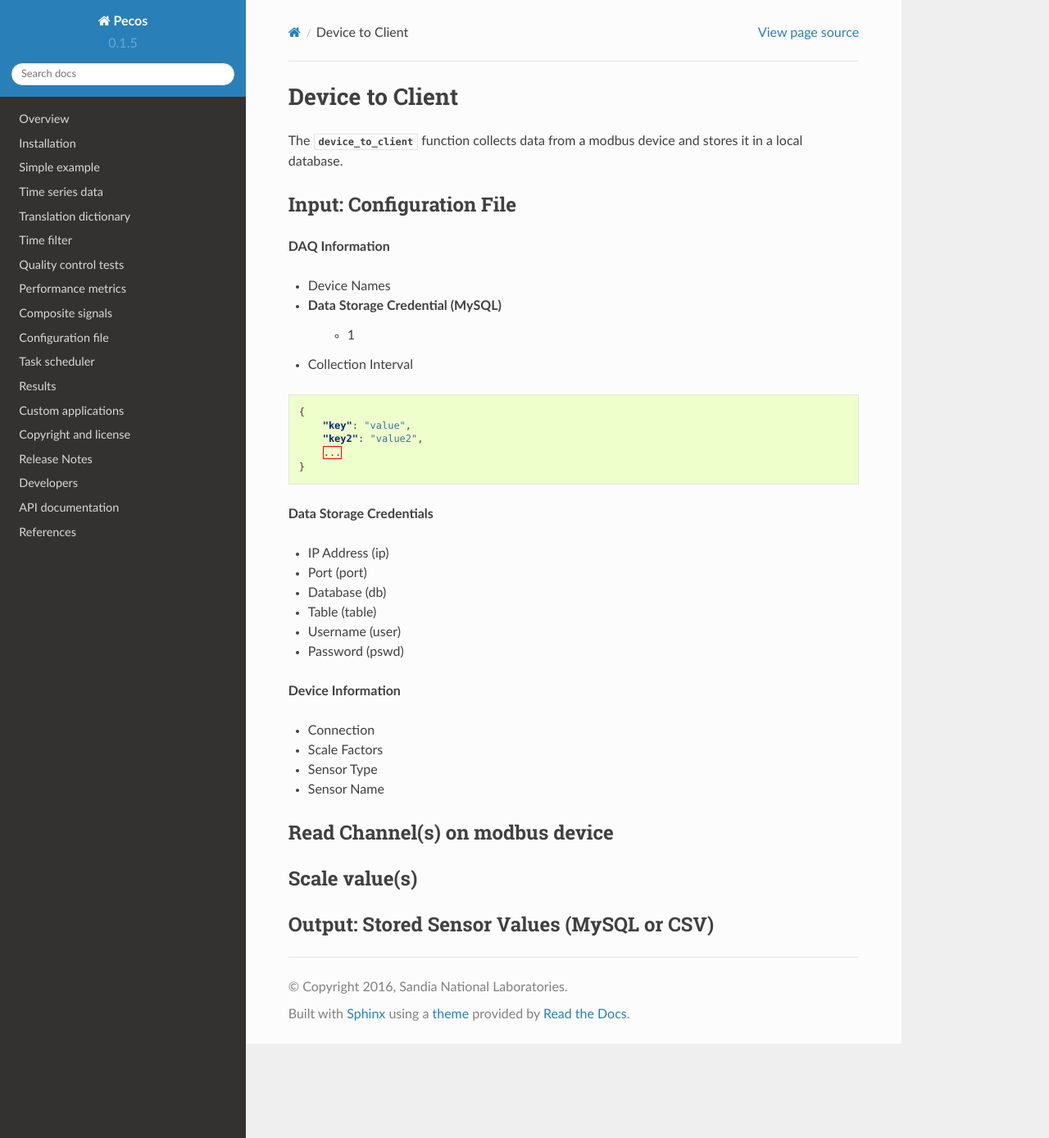
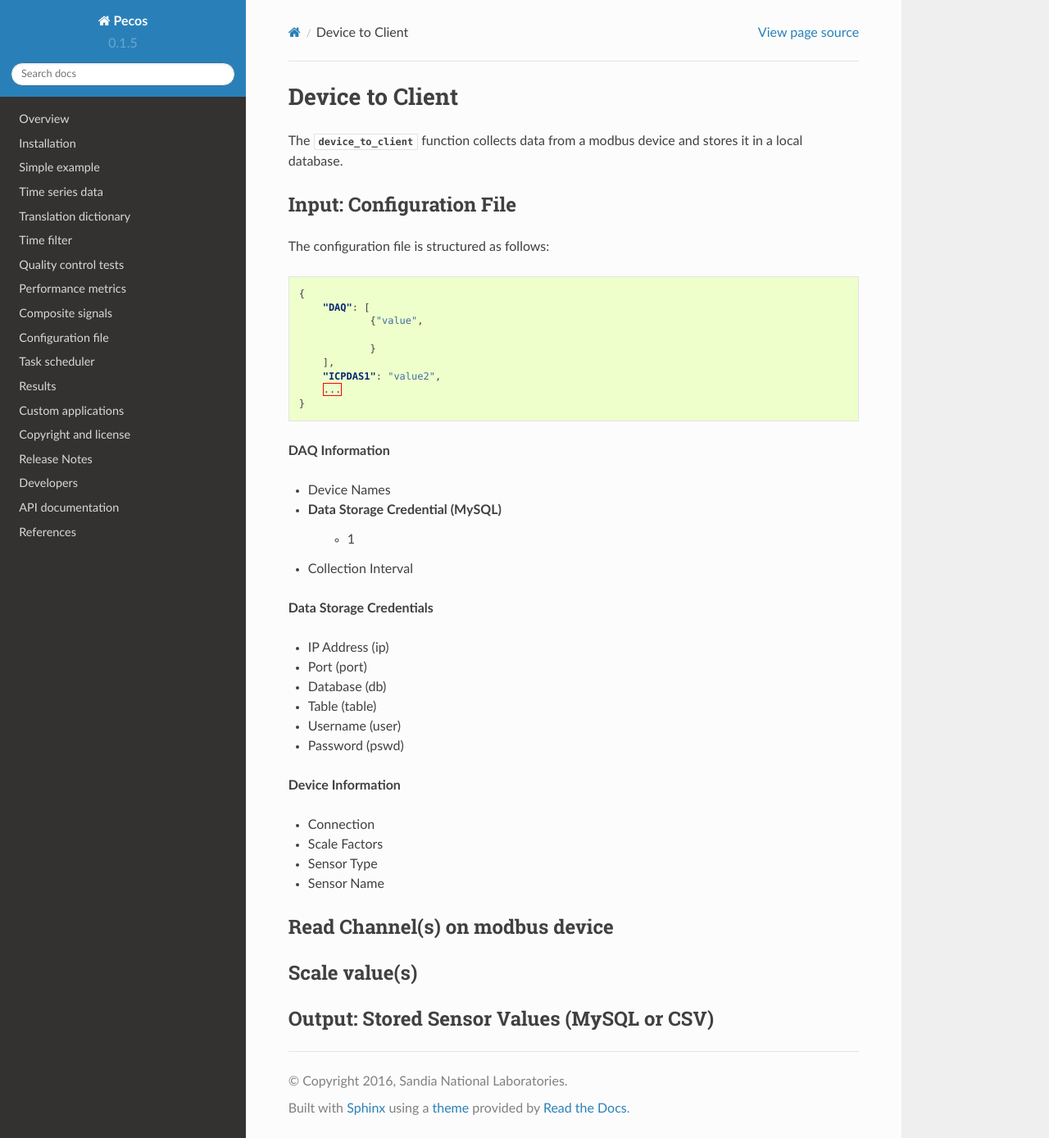
Before and after one commit to sjanzou/pecos, a Sphinx documentation site: the page built from documentation/devicetoclient.rst, in a window 1280 px wide and 1388 px high. Shown: the whole window at 82% size. Built offline with Sphinx 7.4.7 and the Read the Docs theme 2.0.0, drawn with Linux system fonts in a browser that asks for light colours.

Commit message:
add devicetoclient

```diff
--- a/documentation/devicetoclient.rst
+++ b/documentation/devicetoclient.rst
@@ -7,6 +7,21 @@ database.
 Input: Configuration File
 -----------------------------
 
+The configuration file is structured as follows:
+
+.. code-block:: json
+
+    {
+        "DAQ": [
+        	{"value",
+
+        	}
+        ],
+        "ICPDAS1": "value2",
+        ...
+    }
+
+
 **DAQ Information**
 
 * Device Names
@@ -14,13 +29,7 @@ Input: Configuration File
 	- 1
 * Collection Interval
 
-.. code-block:: json
 
-    {
-        "key": "value",
-        "key2": "value2",
-        ...
-    }
 
 **Data Storage Credentials**
 
```
